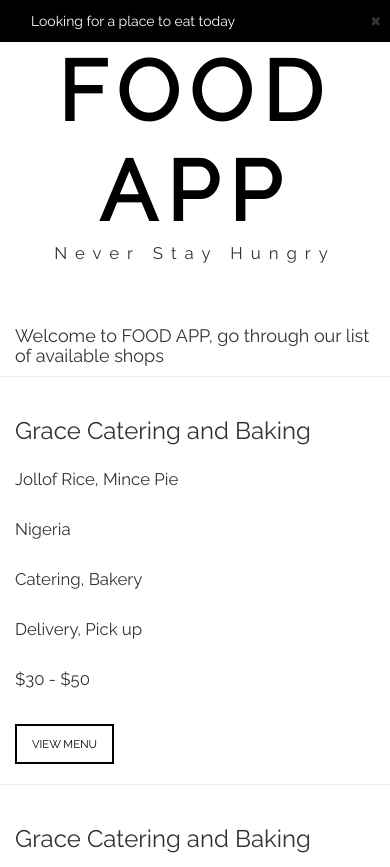
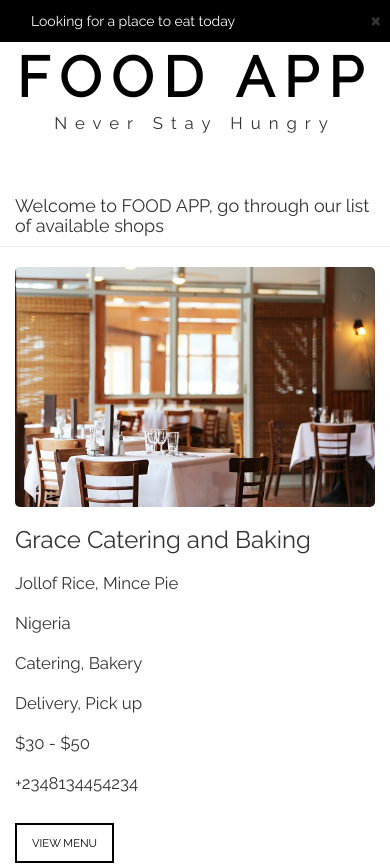
Before and after one commit to ibrolord/foodapp, a plain HTML site: page index.html in a window 390 px wide. Shown: the top 867 px of the page. Drawn offline with Linux system fonts and the light colour scheme.

Commit message:
added image and contact details  to the page

```diff
--- a/index.html
+++ b/index.html
@@ -24,7 +24,26 @@
         <section id="shop-area" class="container">
             <h4>Welcome to FOOD APP, go through our list of available shops</h4>
             <div class="row">
-                <div class="col-md-6 shop-image"></div>
+                <div class="col-md-6 shop-image">
+                    <img src="shop.jpg" alt="shop-image">
+                </div>
+                <div class="col-md-6">
+                    <h3 data-toggle="tooltip" data-placement="bottom" title="44,lead city,VI,Lagos">Grace Catering and Baking</h3>
+                    <ul>
+                        <li>Jollof Rice, Mince Pie</li>
+                        <li>Nigeria</li>
+                        <li>Catering, Bakery</li>
+                        <li>Delivery, Pick up</li>
+                        <li>$30 - $50</li>
+                        <li>+2348134454234</li>
+                    </ul>
+                    <a href="#">View menu</a>
+                </div>
+            </div>
+            <div class="row">
+                <div class="col-md-6 shop-image">
+                    <img src="shop.jpg" alt="shop-image">
+                </div>
                 <div class="col-md-6">
                     <h3>Grace Catering and Baking</h3>
                     <ul>
@@ -33,12 +52,15 @@
                         <li>Catering, Bakery</li>
                         <li>Delivery, Pick up</li>
                         <li>$30 - $50</li>
+                        <li>+2348134454234</li>
                     </ul>
                     <a href="#">View menu</a>
                 </div>
             </div>
             <div class="row">
-                <div class="col-md-6 shop-image"></div>
+                <div class="col-md-6 shop-image">
+                    <img src="shop.jpg" alt="shop-image">
+                </div>
                 <div class="col-md-6">
                     <h3>Grace Catering and Baking</h3>
                     <ul>
@@ -47,20 +69,7 @@
                         <li>Catering, Bakery</li>
                         <li>Delivery, Pick up</li>
                         <li>$30 - $50</li>
-                    </ul>
-                    <a href="#">View menu</a>
-                </div>
-            </div>
-            <div class="row">
-                <div class="col-md-6 shop-image"></div>
-                <div class="col-md-6">
-                    <h3>Grace Catering and Baking</h3>
-                    <ul>
-                        <li>Jollof Rice, Mince Pie</li>
-                        <li>Nigeria</li>
-                        <li>Catering, Bakery</li>
-                        <li>Delivery, Pick up</li>
-                        <li>$30 - $50</li>
+                        <li>+2348134454234</li>
                     </ul>
                     <a href="#">View menu</a>
                 </div>
@@ -80,5 +89,10 @@
     </div>
 <script src="jquery.min.js"></script>
 <script src="bootstrap.js"></script>
+<script>
+$(document).ready(function(){
+    $('[data-toggle="tooltip"]').tooltip();
+});
+</script>
 </body>
 </html>
--- a/style.css
+++ b/style.css
@@ -36,6 +36,12 @@ header .logo__name{
     vertical-align: middle;
     color: #000;
 }
+@media (max-width: 500px){
+    header .logo__name{
+        font-size: 4em;
+        line-height: 70px;
+    }
+}
 header .tagline{
     font-size: 1.2em;
     letter-spacing: 8px;
@@ -51,15 +57,16 @@ header .tagline{
     padding-top: 20px;
     padding-bottom: 20px;
 }
-#shop-area .shop-image{
-    border-box: 1px solid #ccc;
+#shop-area .shop-image img{
+    width: 100%;
+    border-radius: 5px;
 }
 #shop-area ul{
     list-style-type: none;
     margin-bottom: 20px;
 }
 #shop-area ul li{
-    line-height: 50px;
+    line-height: 40px;
     vertical-align: middle;
     font-size: 1.2em;
 }
```
Also changed, not shown: shop.jpg (added).
